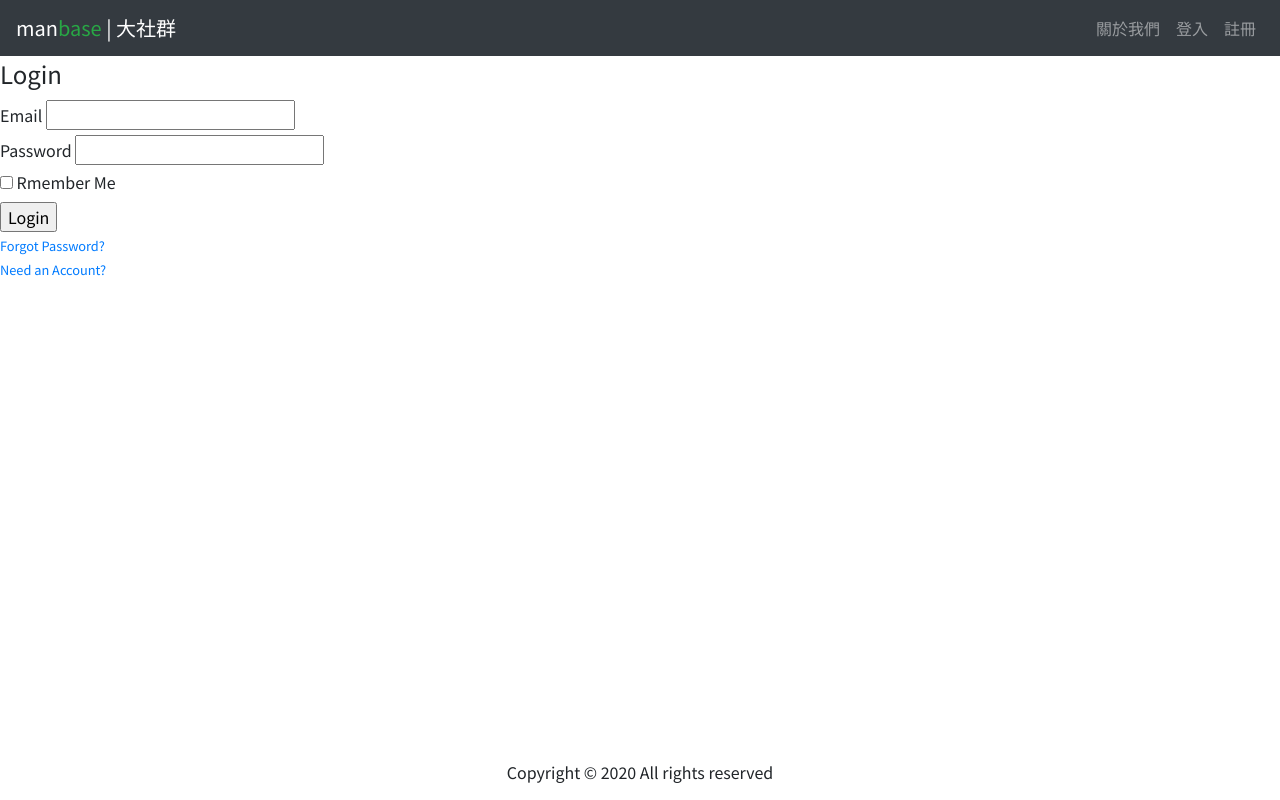
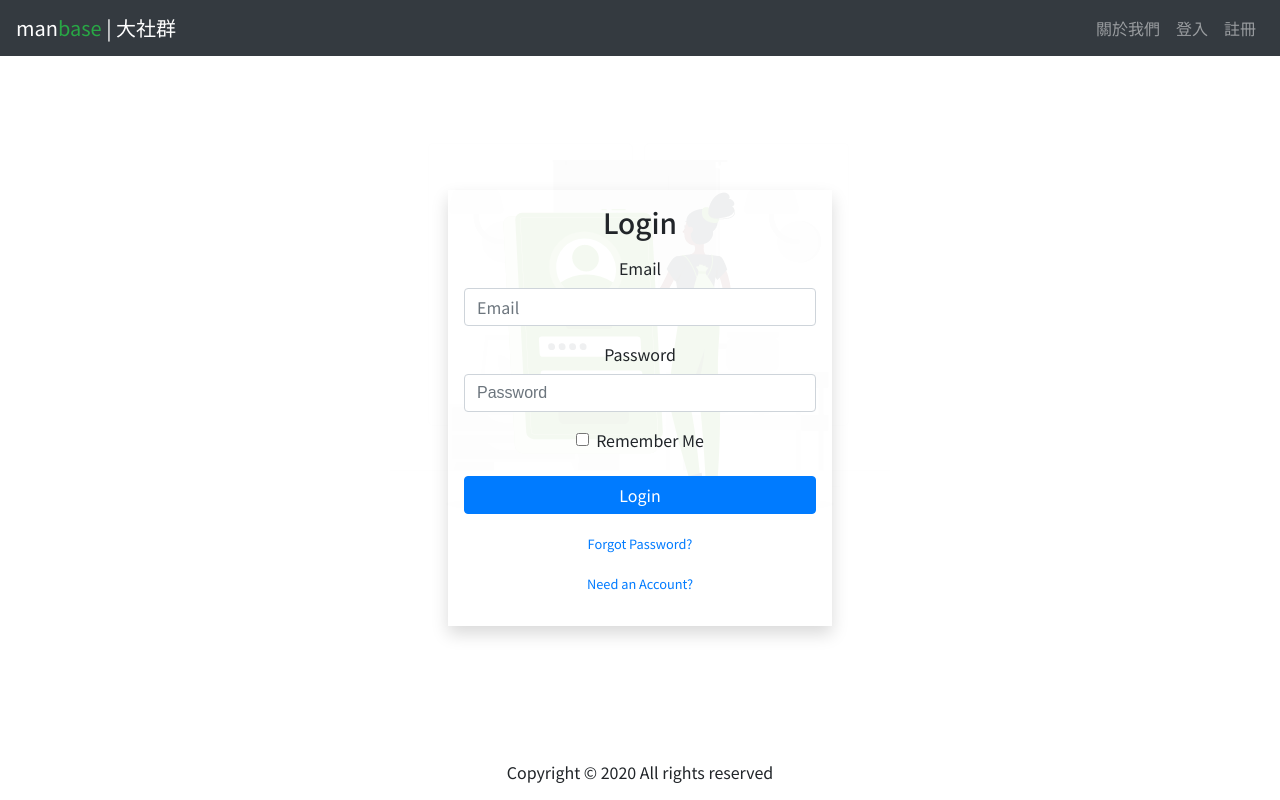
Before and after one commit to charleschen35353/manbaseHK, a Flask app: page /login in a window 1280 px wide. Run offline with Flask 2, Linux system fonts and the light colour scheme; some libraries are stand-ins or nearby versions.

Commit message:
Updated the UI for Login

```diff
--- a/manbase/forms.py
+++ b/manbase/forms.py
@@ -5,62 +5,70 @@ from wtforms import StringField, PasswordField, SubmitField, BooleanField
 from wtforms.validators import DataRequired, Length, Email, EqualTo, ValidationError
 from manbase.models import User
 
+
 def password_requirement(form, field):
-# check if passwords contains 0-9 & a-z &A-Z and !@#$%
-   #TODO
-   if False:
-       raise ValidationError('Password must contain at least one number, one charater in upper case, one character in lower case, and a special character from \'@#!&*\'')
+    # check if passwords contains 0-9 & a-z &A-Z and !@#$%
+    # TODO
+    if False:
+        raise ValidationError(
+            'Password must contain at least one number, one charater in upper case, one character in lower case, and a special character from \'@#!&*\'')
+
 
 class RegistrationForm(FlaskForm):
 
     username = StringField('Username',
-                           validators=[DataRequired(), Length(min=5, max = 20)])
+                           validators=[DataRequired(), Length(min=5, max=20)])
     email = StringField('Email',
-                           validators=[DataRequired(), Email()])
+                        validators=[DataRequired(), Email()])
     password = PasswordField('Password',
-                           validators=[DataRequired(), Length(min=5, max=32)])
+                             validators=[DataRequired(), Length(min=5, max=32)])
     confirm_password = PasswordField('Comfirm Password',
-                           validators= [DataRequired(), EqualTo('password', message="must match password")])
+                                     validators=[DataRequired(), EqualTo('password', message="must match password")])
     submit = SubmitField('Sign Up')
 
     def validate_username(self, username):
         user = User.query.filter_by(username=username.data).first()
         if user:
-             raise ValidationError('Username is taken. Please choose a different one')
+            raise ValidationError(
+                'Username is taken. Please choose a different one')
 
     def validate_email(self, email):
         user = User.query.filter_by(email=email.data).first()
         if user:
-             raise ValidationError('Email is taken. Please choose a different one')
-
+            raise ValidationError(
+                'Email is taken. Please choose a different one')
 
 
 class LoginForm(FlaskForm):
 
     email = StringField('Email',
-                           validators=[DataRequired(), Email()])
+                        validators=[DataRequired(), Email()])
     password = PasswordField('Password',
-                           validators=[DataRequired(), Length(min=5)])
-    remember = BooleanField('Rmember Me')
+                             validators=[DataRequired(), Length(min=5)])
+    remember = BooleanField('Remember Me')
     submit = SubmitField('Login')
+
 
 class UpdateAccountForm(FlaskForm):
 
     username = StringField('Username',
-                           validators=[DataRequired(), Length(min=5, max = 20)])
+                           validators=[DataRequired(), Length(min=5, max=20)])
     email = StringField('Email',
-                           validators=[DataRequired(), Email()])
-    picture = FileField('Updtae Profile Picture', validators = [FileAllowed(['jpg','png', 'jpeg'])])
+                        validators=[DataRequired(), Email()])
+    picture = FileField('Updtae Profile Picture', validators=[
+                        FileAllowed(['jpg', 'png', 'jpeg'])])
     submit = SubmitField('Update')
 
     def validate_username(self, username):
         if username.data != current_user.username:
             user = User.query.filter_by(username=username.data).first()
             if user:
-                 raise ValidationError('Username is taken. Please choose a different one')
+                raise ValidationError(
+                    'Username is taken. Please choose a different one')
 
     def validate_email(self, email):
         if email.data != current_user.email:
             user = User.query.filter_by(email=email.data).first()
             if user:
-                 raise ValidationError('Email is taken. Please choose a different one')
+                raise ValidationError(
+                    'Email is taken. Please choose a different one')
--- a/manbase/static/main.css
+++ b/manbase/static/main.css
@@ -10,10 +10,18 @@ body {
   font-family: 'Noto Sans TC', sans-serif;
 }
 
+nav {
+  height: 7vh;
+}
+
 .main {
-  min-height: 95vh;
+  min-height: 93vh;
   margin: 0;
   padding: 0;
+}
+
+.content-switch {
+  min-height: 88vh;
 }
 
 #header_1 {
@@ -31,3 +39,18 @@ body {
 footer {
   height: 5vh;
 }
+
+.center-grid {
+  display: flex;
+  flex-direction: column;
+  align-self: center;
+  justify-self: center;
+}
+
+.transparent-watermark-background {
+  opacity: 0.1;
+  z-index: -1;
+  position: absolute;
+  align-self: center;
+  justify-self: center;
+}
--- /dev/null
+++ b/manbase/templates/_formhelpers.html
@@ -0,0 +1 @@
+{% macro render_field(field) %} {{ field(**kwargs)|safe }} {% endmacro %}
--- a/manbase/templates/layout.html
+++ b/manbase/templates/layout.html
@@ -72,12 +72,16 @@
           </div>
         </nav>
       </header>
-      <div>
-        {% with messages = get_flashed_messages(with_categories=true) %} {% if
-        messages %} {% for category, message in messages %}
-        <div>{{message}}</div>
-        {% endfor %} {% endif %} {% endwith %} {% block content %} {% endblock
-        %}
+
+      <div {% if request.path in [url_for("login"), url_for("register")] %} class="content-switch center-grid" {% else %} class="content-swtich" {% endif %}>
+        {% with messages = get_flashed_messages(with_categories=true) %}
+        {% if messages %}
+          {% for category, message in messages %}
+            <div class="alert {{'alert-success' if category == 'success' else 'alert-warning'}}">{{message}}</div>
+          {% endfor %}
+        {% endif %}
+      {% endwith %}
+        {% block content %} {% endblock %}
       </div>
     </div>
 
--- a/manbase/templates/login.html
+++ b/manbase/templates/login.html
@@ -1,56 +1,77 @@
-{% extends "layout.html" %}
-
+{% extends "layout.html" %} {% from "_formhelpers.html" import render_field %}
 {% block content %}
-    <div>
-        <form method="POST" action="">
+<div class="transparent-watermark-background p-3 m-3">
+  <img
+    src="{{url_for('static', filename='img/stories/login.gif')}}"
+    alt="Login Animation"
+  />
+</div>
+<div
+  class="center-grid text-center"
+  style="flex-grow: 1; align-items: center; justify-content: center;"
+>
+  <form
+    method="POST"
+    action=""
+    class="p-3 m-3 shadow"
+    style="min-width: 30vw; background-color: rgba(255, 255, 255, 0.3);"
+  >
     <!
             {% if form.errors %}
                 {{ form.errors }}
             {% endif %} !>
     {{form.hidden_tag()}}
     <fieldset>
-                <legend>Login</legend>
+      <legend class="h3 mb-3">Login</legend>
 
-                <div>
-                    {{ form.email.label }}
-                    {% if form.email.errors %}
-                        {{ form.email }} <!error style>
+      <div class="form-group">
+        {{ form.email.label }} {% if form.email.errors %} {{
+        render_field(form.email, class="form-control is-invalid",
+        placeholder="Email") }}
+        <!error style>
         <div>
           {% for error in form.email.errors %}
-                            <span> {{ error }} </span>
+          <div class="invalid-feedback d-block">{{ error }}</div>
           {% endfor %}
         </div>
-                    {% else %}
-                        {{ form.email }} <!original style>
+        {% else %} {{ render_field(form.email, class="form-control",
+        placeholder="Email") }}
+        <!original style>
         {% endif %}
       </div>
-                <div>
-                    {{ form.password.label }}
-                    {% if form.password.errors %}
-                        {{ form.password }} <!error style>
+      <div class="form-group">
+        {{ form.password.label }} {% if form.password.errors %} {{
+        render_field(form.password, class="form-control is-invalid",
+        placeholder="Password", style="font-family: sans-serif;") }}
+        <!error style>
         <div>
           {% for error in form.password.errors %}
-                            <span> {{error}} </span>
+          <div class="invalid-feedback d-block">{{error}}</div>
           {% endfor %}
         </div>
-                    {% else %}
-                        {{ form.password }} <!original style>
+        {% else %} {{ render_field(form.password, class="form-control",
+        placeholder="Password", style="font-family: sans-serif;") }}
+        <!original style>
         {% endif %}
       </div>
-                <div>
-                    {{ form.remember }}
-                    {{ form.remember.label }}
+      <div class="form-group form-check">
+        {{ render_field(form.remember, class="form-check-input") }} {{
+        form.remember.label }}
       </div>
     </fieldset>
-            <div>
-                {{form.submit}}
+    <div class="form-group">
+      {{ render_field(form.submit, class="btn btn-primary btn-large btn-block")
+      }}
     </div>
-           <small> <a href="#">Forgot Password?</small>
-        </form>
-        <div>
+    <div class="form-group">
+      <small> <a href="#">Forgot Password?</a> </small>
+    </div>
+    <div class="form-group">
       <small>
         <a href="{{url_for('register')}}">Need an Account?</a>
       </small>
     </div>
+  </form>
+  <div></div>
 </div>
 {% endblock content %}
```
Also changed, not shown: 2 other files. Lines whose indentation alone changed are shown as unchanged.
